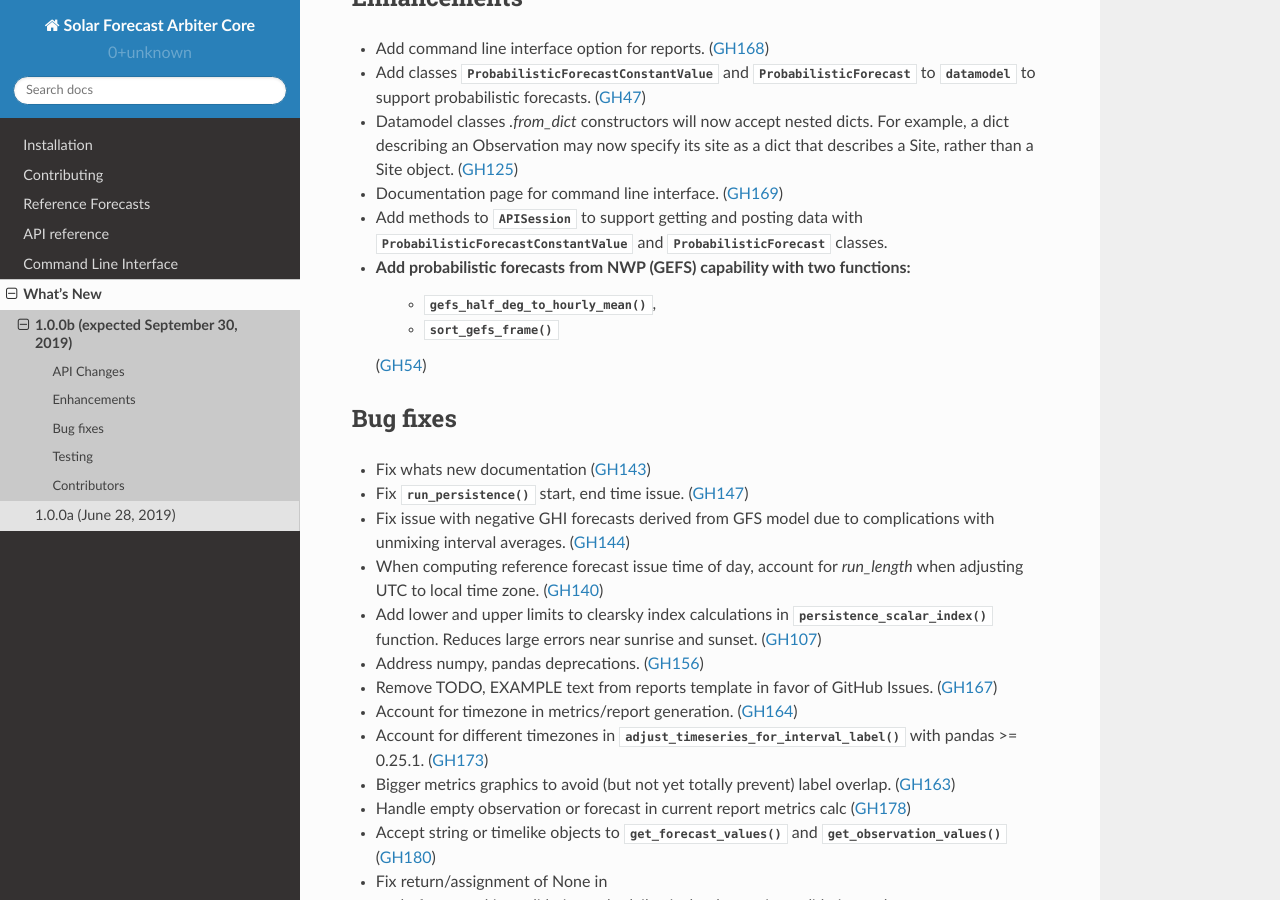
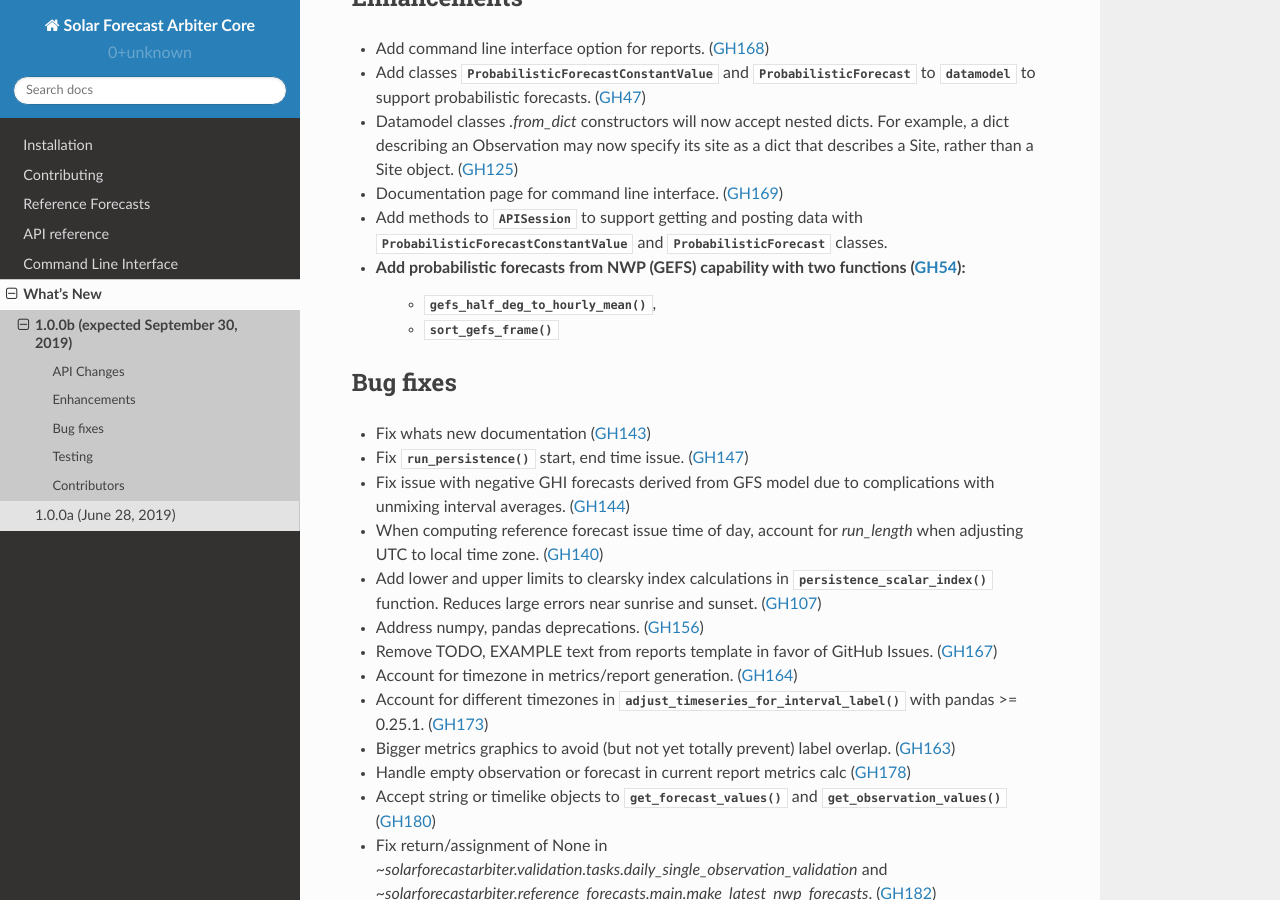
Before and after one commit to SolarArbiter/solarforecastarbiter-core, a Sphinx documentation site: the page built from docs/source/whatsnew/1.0.0b.rst, in a window 1280 px wide and 900 px high, scrolled down 455 px. Built offline with Sphinx 7.4.7 and the Read the Docs theme 2.0.0, drawn with Linux system fonts in a browser that asks for light colours.

Commit message:
fix docs [skip ci]

```diff
--- a/docs/source/api.rst
+++ b/docs/source/api.rst
@@ -153,7 +153,7 @@ Functions that process forecast data.
    reference_forecasts.forecast.cloud_cover_to_irradiance_ghi_clear
    reference_forecasts.forecast.cloud_cover_to_irradiance
    reference_forecasts.forecast.resample
-   reference_forecasts.forecast.interpolate
+   reference_forecasts.forecast.reindex_fill_slice
    reference_forecasts.forecast.unmix_intervals
    reference_forecasts.forecast.sort_gefs_frame
 
--- a/docs/source/reference-forecasts.rst
+++ b/docs/source/reference-forecasts.rst
@@ -45,7 +45,6 @@ function is specific to:
    models.hrrr_subhourly_to_subhourly_instantaneous
    models.hrrr_subhourly_to_hourly_mean
    models.rap_ghi_to_instantaneous
-   models.rap_ghi_to_hourly_mean
    models.rap_cloud_cover_to_hourly_mean
    models.gfs_quarter_deg_3hour_to_hourly_mean
    models.gfs_quarter_deg_hourly_to_hourly_mean
@@ -84,9 +83,9 @@ found in :py:mod:`~solarforecastarbiter.reference_forecasts.forecast`.
    forecast.cloud_cover_to_irradiance_ghi_clear
    forecast.cloud_cover_to_irradiance
    forecast.resample
-   forecast.interpolate
+   forecast.reindex_fill_slice
    forecast.unmix_intervals
-   reference_forecasts.forecast.sort_gefs_frame
+   forecast.sort_gefs_frame
 
 
 Persistence
--- a/docs/source/whatsnew/1.0.0b.rst
+++ b/docs/source/whatsnew/1.0.0b.rst
@@ -39,10 +39,10 @@ Enhancements
   :py:class:`~solarforecastarbiter.datamodel.ProbabilisticForecastConstantValue`
   and
   :py:class:`~solarforecastarbiter.datamodel.ProbabilisticForecast` classes.
-* Add probabilistic forecasts from NWP (GEFS) capability with two functions:
+* Add probabilistic forecasts from NWP (GEFS) capability with two functions (:issue:`54`):
     * :py:func:`~solarforecastarbiter.reference_forecasts.models.gefs_half_deg_to_hourly_mean`,
     * :py:func:`~solarforecastarbiter.reference_forecasts.forecast.sort_gefs_frame`
-  (:issue:`54`)
+
 
 Bug fixes
 ~~~~~~~~~
```
